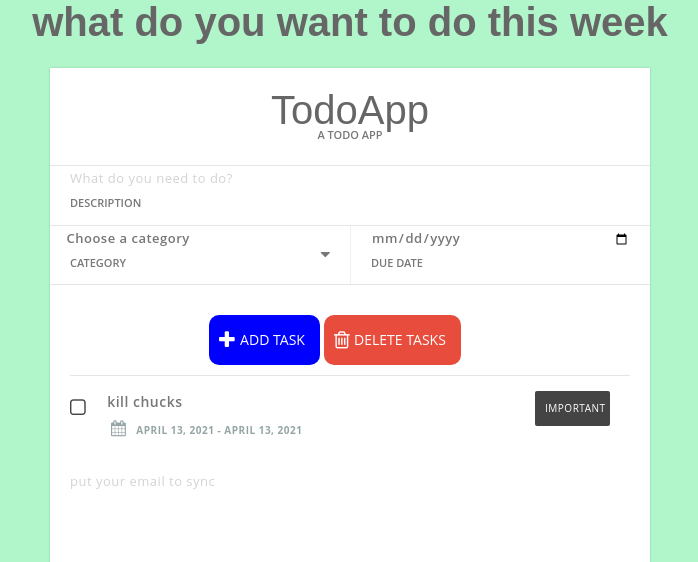
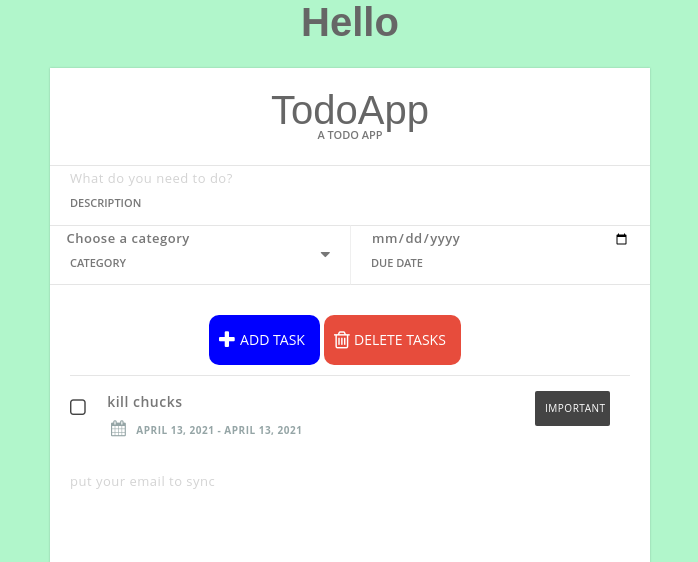
Before and after one commit to bernandez/todoapp, a Django app: page / in a window 1280 px wide. Shown: the top 562 px of the page, without its empty margins (290-988 px from the left). Run offline with Django 3.2, Linux system fonts and the light colour scheme; data comes from the database, SQL or seed files in the repository; some libraries are stand-ins or nearby versions.

Commit message:
text editing

```diff
--- a/app/todo/templates/todo/index.html
+++ b/app/todo/templates/todo/index.html
@@ -317,7 +317,7 @@ footer a {
   </style>
 </head>
 <body>
-<h1><center><b>what do you want to do this week </b></center></h1><br>
+<h1><center><b>Hello </b></center></h1><br>
 <div Todo app="TaskManager">
     <div class="container">
             <div class="content">
```
